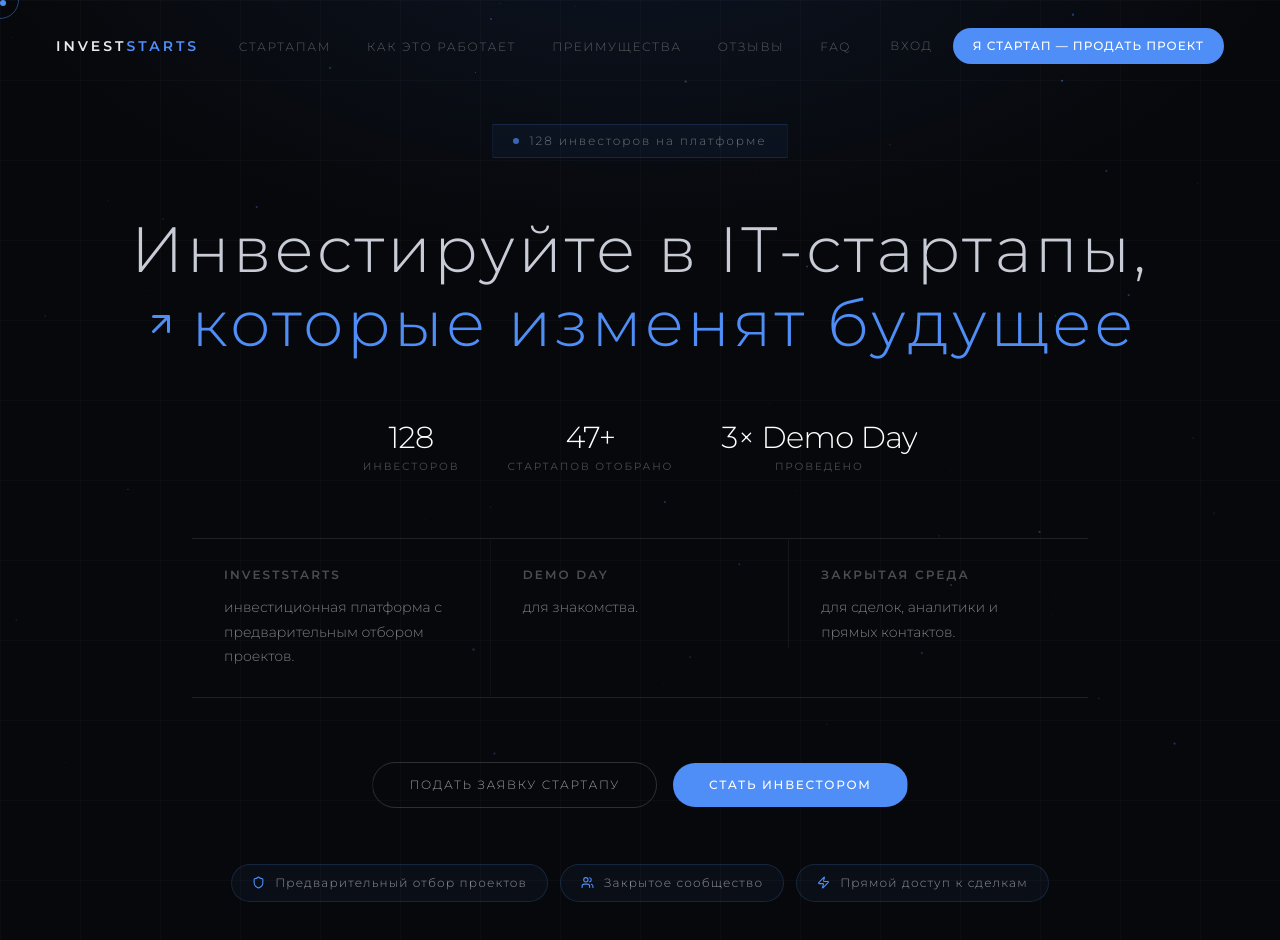
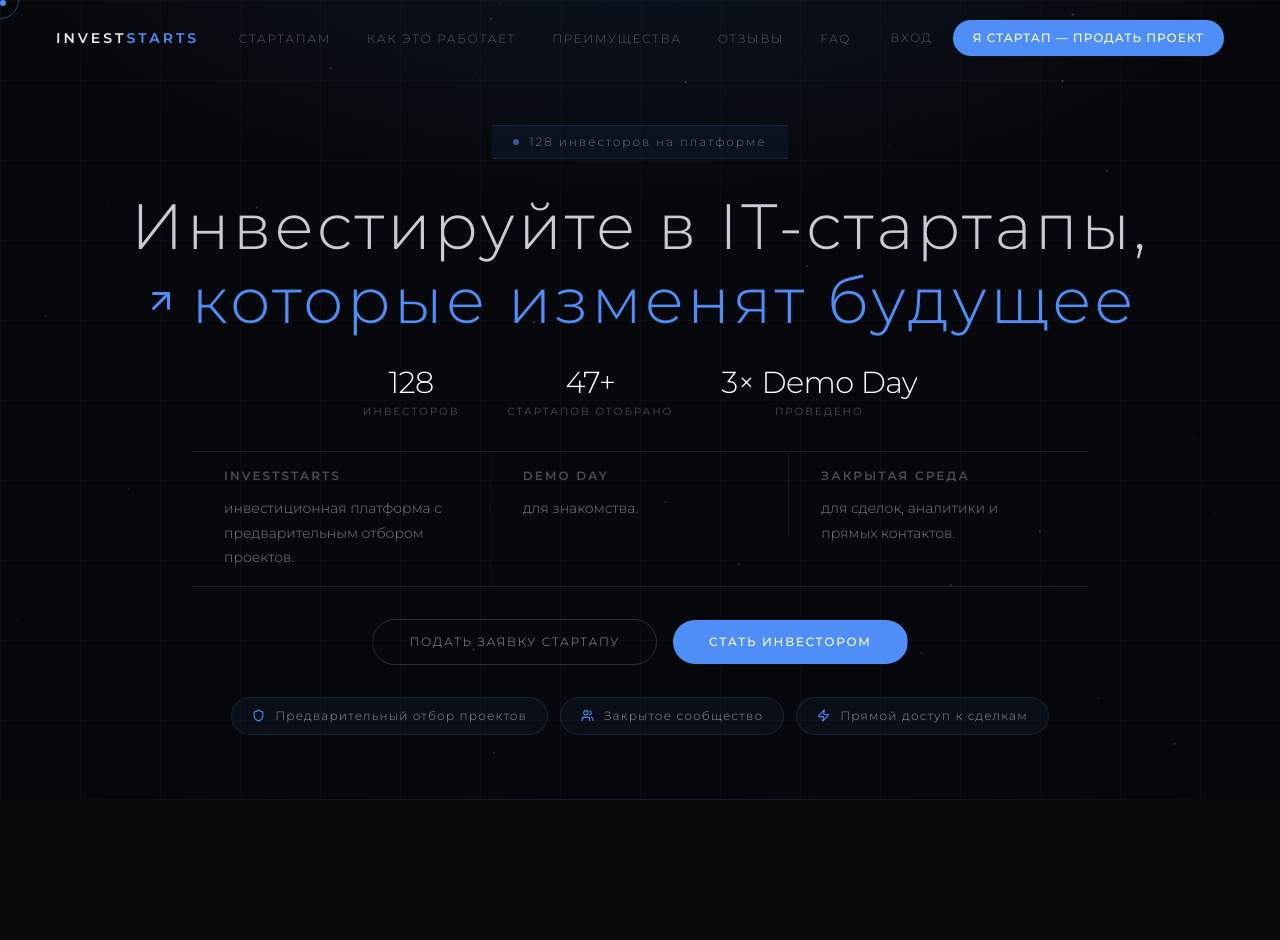
Before and after one commit to pr-poehali-dev/premium-invest-platform, a React (Vite) app: page / in a window 1280 px wide. Shown: the top 940 px of the page. After the commit the page ends 800 px from the top, so only its background shows below. Built offline with nearby package versions, Linux system fonts and the light colour scheme.

Commit message:
размести весь контент на одном экране без скролла

```diff
--- a/src/pages/Index.tsx
+++ b/src/pages/Index.tsx
@@ -227,7 +227,7 @@ export default function Index() {
   const line2 = useScramble("которые изменят будущее", showContent ? 700 : 99999);
 
   return (
-    <div className="relative min-h-screen w-full overflow-hidden font-montserrat" style={{ background: "#07080b", cursor: "none" }}>
+    <div className="relative w-full font-montserrat" style={{ background: "#07080b", cursor: "none", height: "100vh", overflow: "hidden", display: "flex", flexDirection: "column" }}>
       <Cursor />
       <Spotlight />
       <Particles />
@@ -260,10 +260,10 @@ export default function Index() {
       }} />
 
       {showContent && (
-        <div style={{ position: "relative", zIndex: 4 }}>
+        <div style={{ position: "relative", zIndex: 4, flex: 1, display: "flex", flexDirection: "column", height: "100%" }}>
 
           {/* ── NAV ── */}
-          <nav className="flex items-center justify-between px-8 md:px-14 py-7" style={{ opacity: 1, transition: "opacity 0.6s ease" }}>
+          <nav className="flex items-center justify-between px-8 md:px-14 py-5" style={{ opacity: 1, transition: "opacity 0.6s ease", flexShrink: 0 }}>
             <Reveal delay={100}>
               <span className="text-sm font-semibold tracking-[0.22em] uppercase" style={{ color: "#e8eaf0" }}>
                 Invest<span style={{ color: "#4f8ef7" }}>Starts</span>
@@ -302,11 +302,11 @@ export default function Index() {
           </nav>
 
           {/* ── HERO ── */}
-          <div className="flex flex-col items-center text-center px-6 pt-8 pb-20">
+          <div className="flex flex-col items-center text-center px-6" style={{ flex: 1, justifyContent: "center", paddingTop: "0.5rem", paddingBottom: "1.5rem" }}>
 
             {/* Badge */}
             <Reveal delay={300}>
-              <div className="inline-flex items-center gap-2.5 text-xs font-light tracking-widest px-5 py-2 mb-14"
+              <div className="inline-flex items-center gap-2.5 text-xs font-light tracking-widest px-5 py-2 mb-8"
                 style={{ background: "rgba(79,142,247,0.06)", border: "1px solid rgba(79,142,247,0.16)", color: "rgba(255,255,255,0.4)", letterSpacing: "0.16em" }}>
                 <span className="w-1.5 h-1.5 rounded-full animate-pulse" style={{ background: "#4f8ef7" }} />
                 128 инвесторов на платформе
@@ -314,7 +314,7 @@ export default function Index() {
             </Reveal>
 
             {/* ── SCRAMBLE HEADLINE ── */}
-            <div className="max-w-5xl mb-16">
+            <div className="max-w-5xl mb-8">
               {/* Line 1 */}
               <div style={{
                 opacity: showContent ? 1 : 0,
@@ -359,7 +359,7 @@ export default function Index() {
 
             {/* ── STATS ROW ── */}
             <Reveal delay={900}>
-              <div className="flex items-center gap-12 mb-16">
+              <div className="flex items-center gap-12 mb-8">
                 {[
                   { value: 128, suffix: "", label: "инвесторов" },
                   { value: 47, suffix: "+", label: "стартапов отобрано" },
@@ -378,7 +378,7 @@ export default function Index() {
             </Reveal>
 
             {/* ── COLUMNS ── */}
-            <div className="w-full max-w-4xl mb-16">
+            <div className="w-full max-w-4xl mb-8">
               <HLine delay={1050} />
               <div style={{ display: "grid", gridTemplateColumns: "repeat(3, 1fr)" }}>
                 {[
@@ -387,7 +387,7 @@ export default function Index() {
                   { title: "Закрытая среда", text: "для сделок, аналитики и прямых контактов." },
                 ].map((col, i) => (
                   <Reveal key={col.title} delay={1100 + i * 90}>
-                    <div className="px-8 py-7 text-left" style={{ borderRight: i < 2 ? "1px solid rgba(255,255,255,0.06)" : undefined }}>
+                    <div className="px-8 py-4 text-left" style={{ borderRight: i < 2 ? "1px solid rgba(255,255,255,0.06)" : undefined }}>
                       <p className="text-xs font-semibold tracking-widest uppercase mb-3" style={{ color: "rgba(255,255,255,0.28)", letterSpacing: "0.18em" }}>
                         {col.title}
                       </p>
@@ -403,7 +403,7 @@ export default function Index() {
 
             {/* ── CTA ── */}
             <Reveal delay={1300}>
-              <div className="flex flex-wrap items-center justify-center gap-4 mb-14">
+              <div className="flex flex-wrap items-center justify-center gap-4 mb-8">
                 <a href="#" className="text-xs font-light tracking-widest uppercase px-9 py-3.5 transition-all duration-300"
                   style={{ color: "rgba(255,255,255,0.6)", border: "1px solid rgba(255,255,255,0.16)", letterSpacing: "0.14em", borderRadius: "2rem" }}
                   onMouseEnter={(e) => { (e.currentTarget as HTMLElement).style.color = "#fff"; (e.currentTarget as HTMLElement).style.borderColor = "rgba(255,255,255,0.4)"; (e.currentTarget as HTMLElement).style.background = "rgba(255,255,255,0.04)"; }}
```
